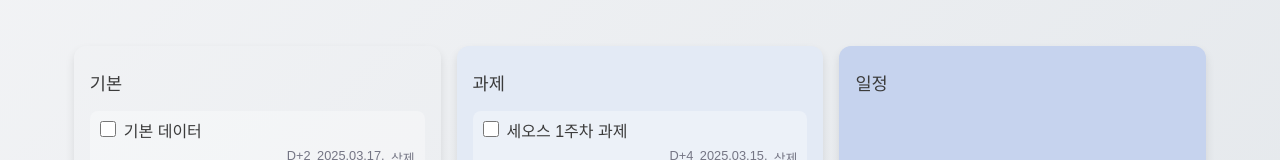
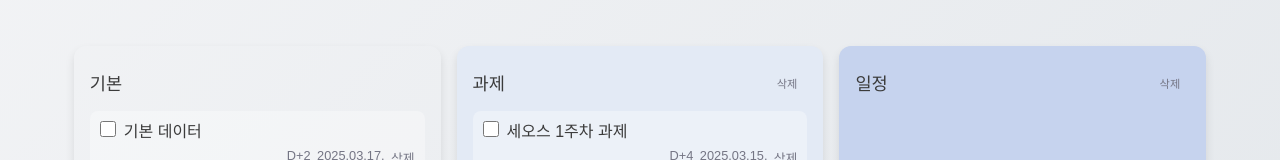
Before and after one commit to CEOS-Developers/react-todo-21th, a React (Vite) app in the folder seojung-todo/: page / in a window 1280 px wide. Shown: the part 236-396 px from the top of the page. Built offline with nearby package versions, Linux system fonts and the light colour scheme.

Commit message:
feat. 태그 삭제 기능

```diff
--- a/seojung-todo/src/components/TodoList/SingleTodoList.tsx
+++ b/seojung-todo/src/components/TodoList/SingleTodoList.tsx
@@ -6,12 +6,14 @@ interface SingleTodoListProps {
   tag: Tags;
   todos: Todo[];
   setTodos: React.Dispatch<React.SetStateAction<Todos[]>>;
+  setTags: React.Dispatch<React.SetStateAction<Tags[]>>;
 }
 
 const SingleTodoList: React.FC<SingleTodoListProps> = ({
   tag,
   todos,
   setTodos,
+  setTags,
 }) => {
   const handleDeleteTodo = (id: number) => {
     const updatedTodos = todos.filter((todo) => todo.id !== id);
@@ -30,9 +32,46 @@ const SingleTodoList: React.FC<SingleTodoListProps> = ({
     );
   };
 
+  const handleDeleteTag = () => {
+    if (!window.confirm(`'${tag.name}' 태그를 삭제하시겠습니까?`)) return;
+
+    setTodos((prevTodos) => {
+      const targetTodos =
+        prevTodos.find((t) => t.tag === tag.name)?.todos || [];
+
+      const updated = prevTodos
+        .filter((t) => t.tag !== tag.name) //태그 삭제
+        .map((t) => ({ ...t })); // 나머지 복사
+
+      // 기본 태그가 존재하는지 확인
+      const basicIndex = updated.findIndex((t) => t.tag === "기본");
+      if (basicIndex !== -1) {
+        updated[basicIndex].todos = [
+          ...updated[basicIndex].todos,
+          ...targetTodos,
+        ];
+      } else {
+        updated.push({
+          tag: "기본",
+          todos: [...targetTodos],
+        });
+      }
+
+      return updated;
+    });
+
+    // 태그 목록에서 제거!
+    setTags((prevTags) => prevTags.filter((t) => t.name !== tag.name));
+  };
+
   return (
     <s.TodoListWrapper $bg={tag.background}>
-      <h2>{tag.name}</h2>
+      <div>
+        <h2>{tag.name}</h2>
+
+        {tag.name !== "기본" && <button onClick={handleDeleteTag}>삭제</button>}
+      </div>
+
       <ul>
         {todos.map((todo) => (
           <SingleTodo
--- a/seojung-todo/src/components/TodoList/SingleTodoListStyled.tsx
+++ b/seojung-todo/src/components/TodoList/SingleTodoListStyled.tsx
@@ -15,9 +15,20 @@ export const TodoListWrapper = styled.section<{ $bg: string }>`
   &:hover {
     transform: translateY(-3px);
   }
+  > div {
+    display: flex;
+    justify-content: space-between;
+    background: none;
+    margin-bottom: 1rem;
+  }
+  > div > button {
+    font-size: 0.7rem;
+    color: ${theme.subText};
+    margin: 0 10px;
+    background: none;
+  }
   h2 {
     font-size: 1.1rem;
-    margin-bottom: 1rem;
     text-align: left;
     color: ${theme.text};
     font-weight: 500;
--- a/seojung-todo/src/pages/TodoPage.tsx
+++ b/seojung-todo/src/pages/TodoPage.tsx
@@ -23,7 +23,7 @@ const TodoPage = () => {
   useEffect(() => {
     localStorage.setItem("todos", JSON.stringify(todos));
   }, [todos]);
-  // 초기화
+  // 초기화;
   // useEffect(() => {
   //   localStorage.setItem("todos", JSON.stringify(initialTodos));
   //   localStorage.setItem("tags", JSON.stringify(initialTagData));
@@ -86,6 +86,7 @@ const TodoPage = () => {
                 key={tag.name}
                 todos={getTodosByTag(tag.name)}
                 setTodos={setTodos}
+                setTags={setTags}
               />
             ))}
           </s.TodoContainer>
```
